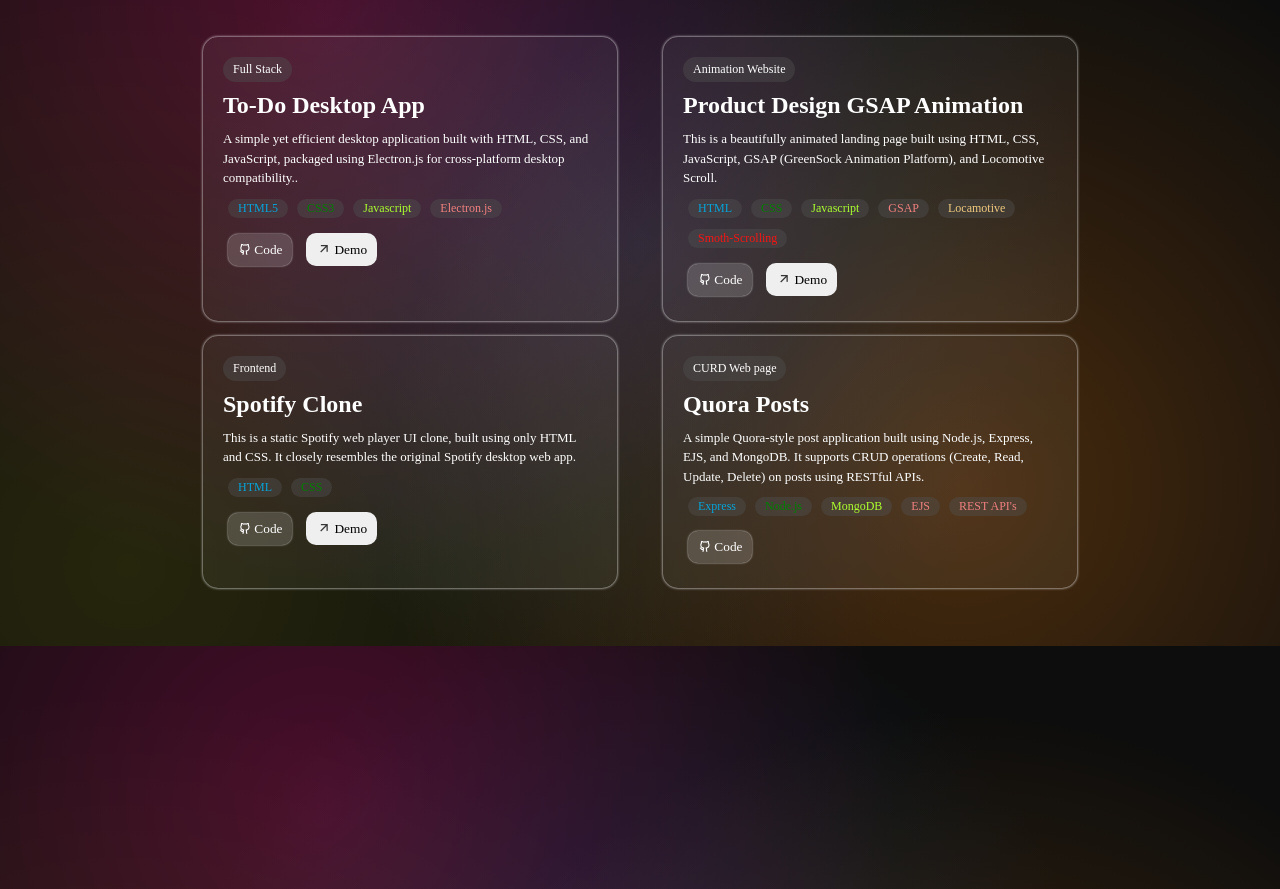
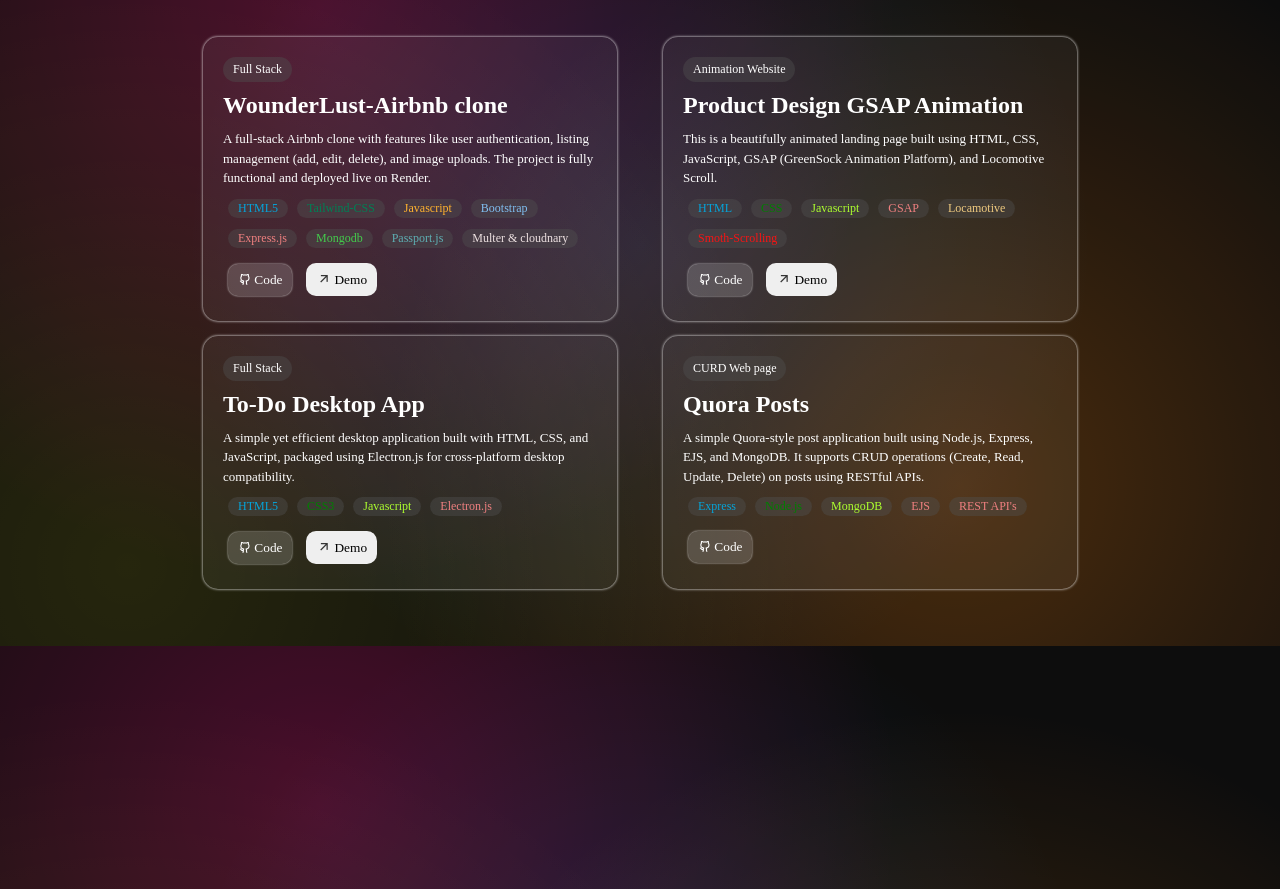
Before and after one commit to Rajaryan99/Portfolio_website_Gsap_locomotive, a website: page index.html in a window 1280 px wide. Shown: the part 1754-2643 px from the top of the page. Drawn offline with nearby package versions, Linux system fonts and the light colour scheme.

Commit message:
added a new project

```diff
--- a/index.html
+++ b/index.html
@@ -110,22 +110,25 @@
                 <div class="showProjects">
                     <div class="projects projects1">
                         <span class="first">Full Stack</span>
-                        <h2>To-Do Desktop App</h2>
-                        <p>A simple yet efficient desktop application built with HTML, CSS, and JavaScript, packaged
-                            using Electron.js for cross-platform desktop compatibility..</p>
+                        <h2>WounderLust-Airbnb clone</h2>
+                        <p>A full-stack Airbnb clone with features like user authentication, listing management (add, edit, delete), and image uploads. The project is fully functional and deployed live on Render.</p>
 
                         <div class="tech">
                             <span style="color: rgb(5, 164, 217);">HTML5</span>
-                            <span style="color: green;">CSS3</span>
-                            <span style="color: greenyellow;">Javascript</span>
-                            <span style="color: lightcoral;">Electron.js</span>
+                            <span style="color: rgb(0, 128, 85);">Tailwind-CSS</span>
+                            <span style="color: rgb(255, 179, 47);">Javascript</span>
+                            <span style="color: rgb(128, 191, 240);">Bootstrap</span>
+                            <span style="color: lightcoral;">Express.js</span>
+                            <span style="color: rgb(67, 204, 76);">Mongodb</span>
+                            <span style="color: rgba(102, 211, 213, 0.77);">Passport.js</span>
+                            <span style="color: rgb(237, 225, 225);">Multer &  cloudnary</span>
                         </div>
                         <div class=" btns">
                             <button class="code"
-                                onclick="window.open('https://github.com/Rajaryan99/TO-DO-Desktop-App', '_blank')"><i
+                                onclick="window.open('https://github.com/Rajaryan99/wounderLust-airbnb-website', '_blank')"><i
                                     class="ri-github-line"></i>Code</button>
                             <button class="demo"
-                                onclick="window.open(' https://to-do-app-web-application.netlify.app/', '_blank')"><i
+                                onclick="window.open(' https://wounderlust-airbnb-website.onrender.com', '_blank')"><i
                                     class="ri-arrow-right-up-line"></i><a href=""></a>Demo</button>
                         </div>
                     </div>
@@ -154,21 +157,22 @@
                     </div>
 
                     <div class="projects projects3">
-                        <span class="first">Frontend</span>
-                        <h2>Spotify Clone</h2>
-                        <p>This is a static Spotify web player UI clone, built using only HTML and CSS. It closely
-                            resembles the original Spotify desktop web app.</p>
+                        <span class="first">Full Stack</span>
+                        <h2>To-Do Desktop App</h2>
+                        <p>A simple yet efficient desktop application built with HTML, CSS, and JavaScript, packaged
+                            using Electron.js for cross-platform desktop compatibility.</p>
                         <div class="tech">
-                            <span style="color: rgb(5, 164, 217);">HTML</span>
-                            <span style="color: green;">CSS</span>
-
+                            <span style="color: rgb(5, 164, 217);">HTML5</span>
+                            <span style="color: green;">CSS3</span>
+                            <span style="color: greenyellow;">Javascript</span>
+                            <span style="color: lightcoral;">Electron.js</span>
                         </div>
                         <div class=" btns">
                             <button class="code"
-                                onclick="window.open('https://github.com/Rajaryan99/Sportify-clone', '_blank')"><i
+                                onclick="window.open('https://github.com/Rajaryan99/TO-DO-Desktop-App', '_blank')"><i
                                     class="ri-github-line"></i>Code</button>
                             <button class="demo"
-                                onclick="window.open('https://sportify-clone-beta.vercel.app/', '_blank')"><i
+                                onclick="window.open(' https://to-do-app-web-application.netlify.app/', '_blank')"><i
                                     class="ri-arrow-right-up-line"></i><a href=""></a>Demo</button>
                         </div>
                     </div>
```
